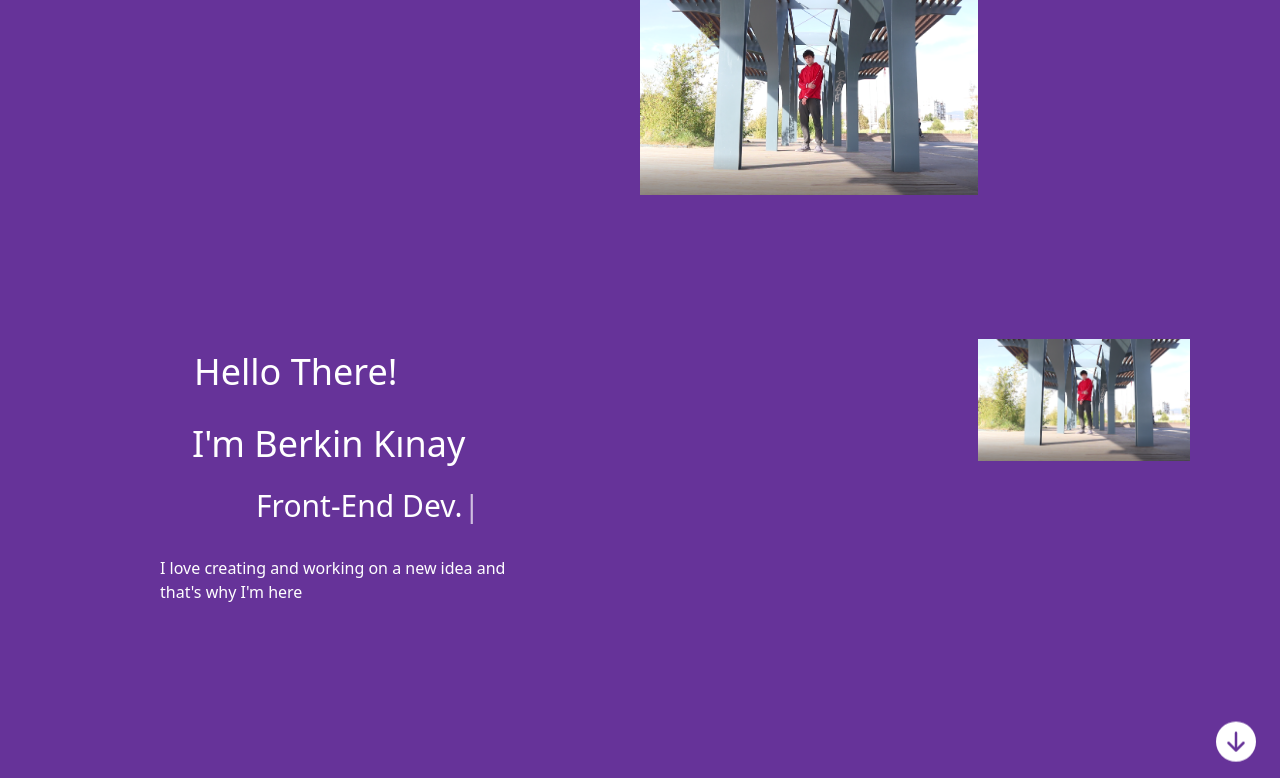
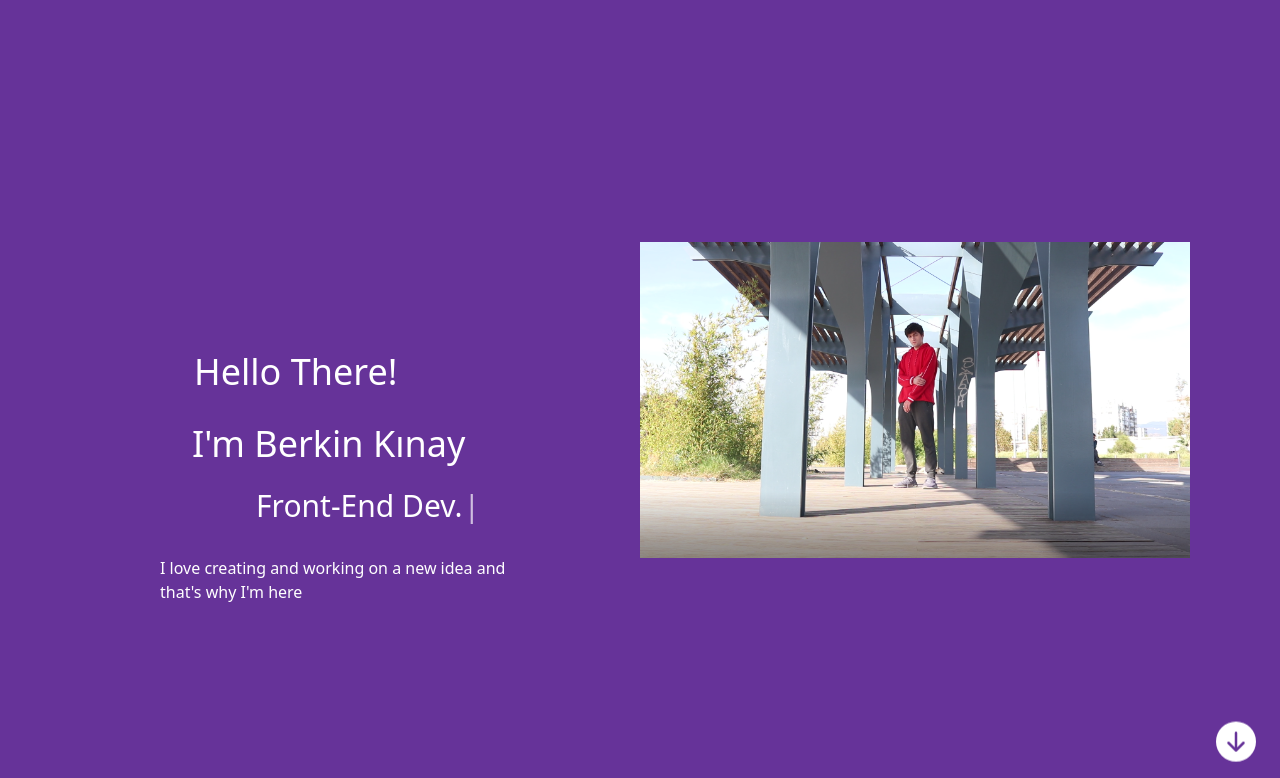
Before and after one commit to developedbyven/hellothere, a React (Create React App) app: page / in a window 1280 px wide. Shown: the top 778 px of the page. Built offline with nearby package versions, Linux system fonts and the light colour scheme.

Commit message:
Update tailwind.config.js

```diff
--- a/tailwind.config.js
+++ b/tailwind.config.js
@@ -2,19 +2,25 @@ module.exports = {
     content: ["./src/**/*.{html,js,jsx}"],
     theme: {
       screens: {
-        '2xl': {'max': '1540px'},
-      // => @media (max-width: 1535px) { ... }
+      '3xl': {'max': '21250px'},
+         // => @media (max-width: 1535px) { ... }
+
+      '2xl': {'max': '1540px'},
+        // => @media (max-width: 1535px) { ... }
 
       'xl': {'max': '1279px'},
-      // => @media (max-width: 1279px) { ... }
+        // => @media (max-width: 1279px) { ... }
 
-      'lg': {'max': '1023px'},
+      'lg': {'max': '1000px'},
       // => @media (max-width: 1023px) { ... }
 
-      'md': {'max': '767px'},
+      'md': {'max': '768px'},
       // => @media (max-width: 767px) { ... }
 
-      'sm': {'max': '639px'},
+      'sm': {'max': '640px'},
+      // => @media (max-width: 639px) { ... }
+
+      'xs': {'max': '430px'},
       // => @media (max-width: 639px) { ... }
       },
     }
```
